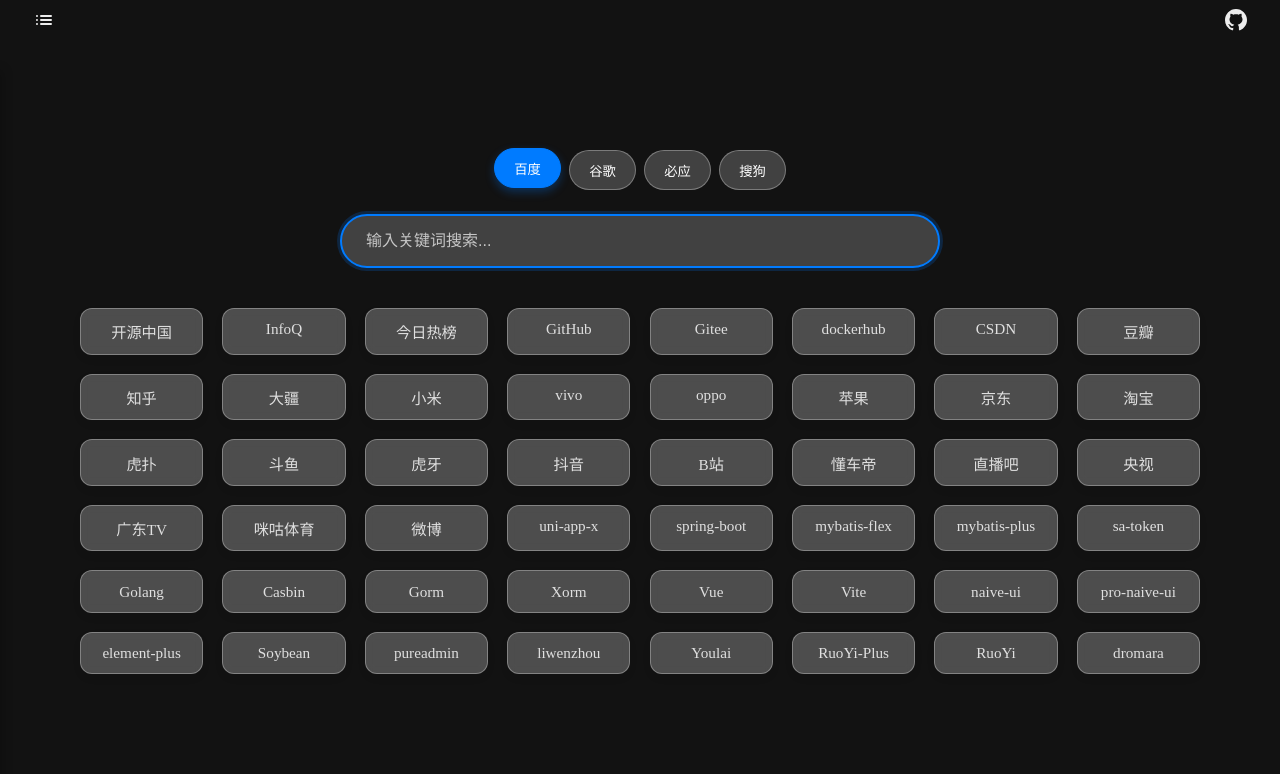
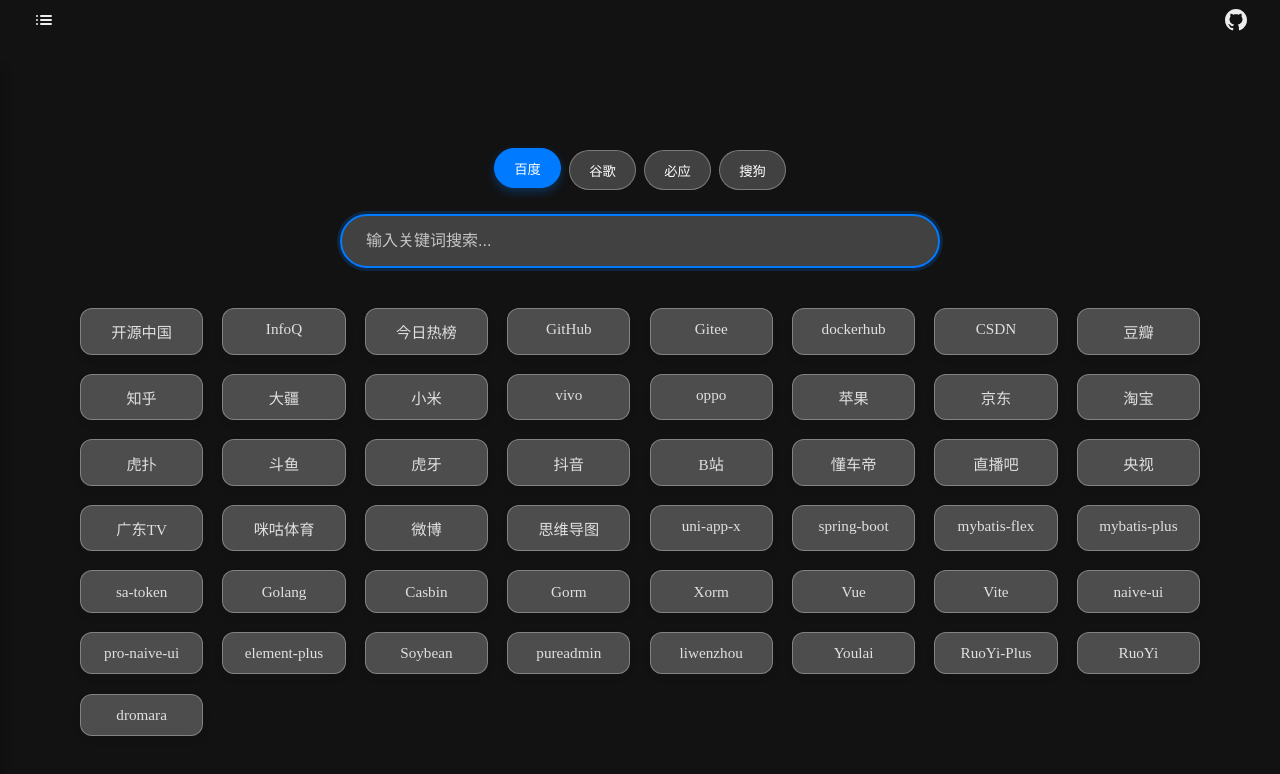
Before and after one commit to BingoEco/simple-navsite, a Vue app: page / in a window 1280 px wide. Shown: the top 774 px of the page. Built offline with nearby package versions, Linux system fonts and the light colour scheme.

Commit message:
Add new site '思维导图' to sites list

```diff
--- a/src/sites.ts
+++ b/src/sites.ts
@@ -29,6 +29,7 @@
   { name: '广东TV', url: 'https://www.gdtv.cn/' },
   { name: '咪咕体育', url: 'https://www.miguvideo.com/' },
   { name: '微博', url: 'https://weibo.com' },
+  { name: '思维导图', url: 'https://www.processon.com/' },
   { name: 'uni-app-x', url: 'https://doc.dcloud.net.cn/uni-app-x/' },
   { name: 'spring-boot', url: 'https://spring.io/projects/spring-boot' },
   { name: 'mybatis-flex', url: 'https://mybatis-flex.com/' },
```
